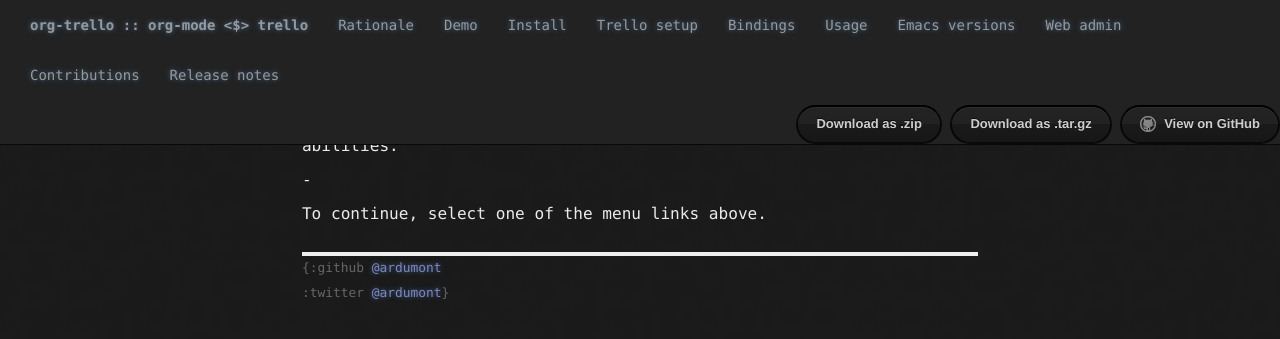
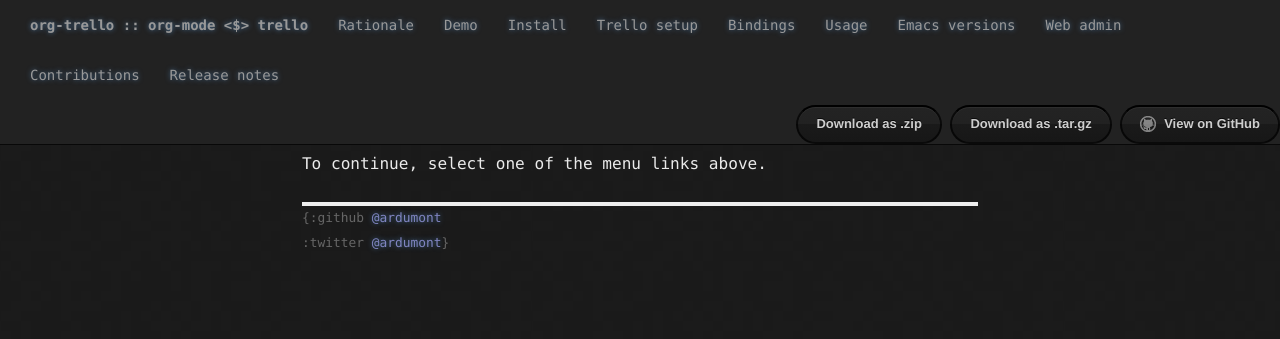
Before and after one commit to org-trello/org-trello.github.io, a Jekyll site: the page built from index.md, in a window 1280 px wide and 900 px high. Shown: the top 339 px of the window. Built offline with Jekyll 4.4.1, drawn with Linux system fonts in a browser that asks for light colours; Markdown is read by kramdown in place of the engine named in the settings.

Commit message:
Diminish the margin-top

```diff
--- a/_layouts/default.html
+++ b/_layouts/default.html
@@ -44,7 +44,7 @@
       </div>
     </nav>
 
-    <div class="site" style="margin-top: 110px">
+    <div class="site" style="margin-top: 60px">
 
       {{ content }}
 
```
